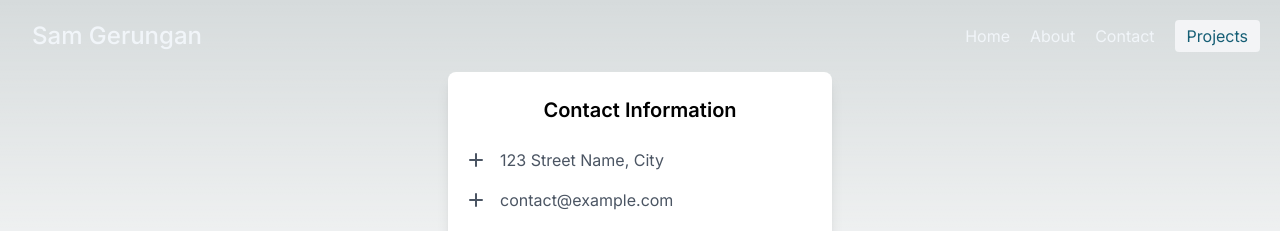
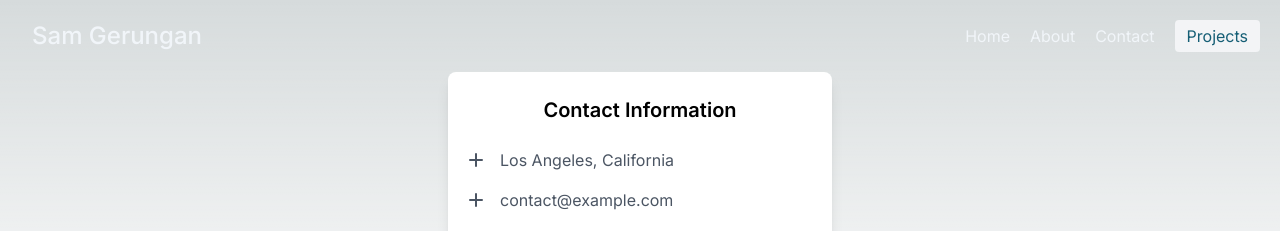
Before and after one commit to Sam-T-G/sam-modern-portfolio, a Next.js app: page /contact in a window 1280 px wide. Shown: the top 231 px of the page. Built offline with nearby package versions, Linux system fonts and the light colour scheme.

Commit message:
Update page.tsx

```diff
--- a/src/app/contact/page.tsx
+++ b/src/app/contact/page.tsx
@@ -23,7 +23,7 @@ const ContactCard = () => {
                 d="M12 6v6m0 0v6m0-6h6m-6 0H6"
               />
             </svg>
-            <span className="text-gray-600">123 Street Name, City</span>
+            <span className="text-gray-600">Los Angeles, California</span>
           </li>
           <li className="flex items-center py-2">
             <svg
```
